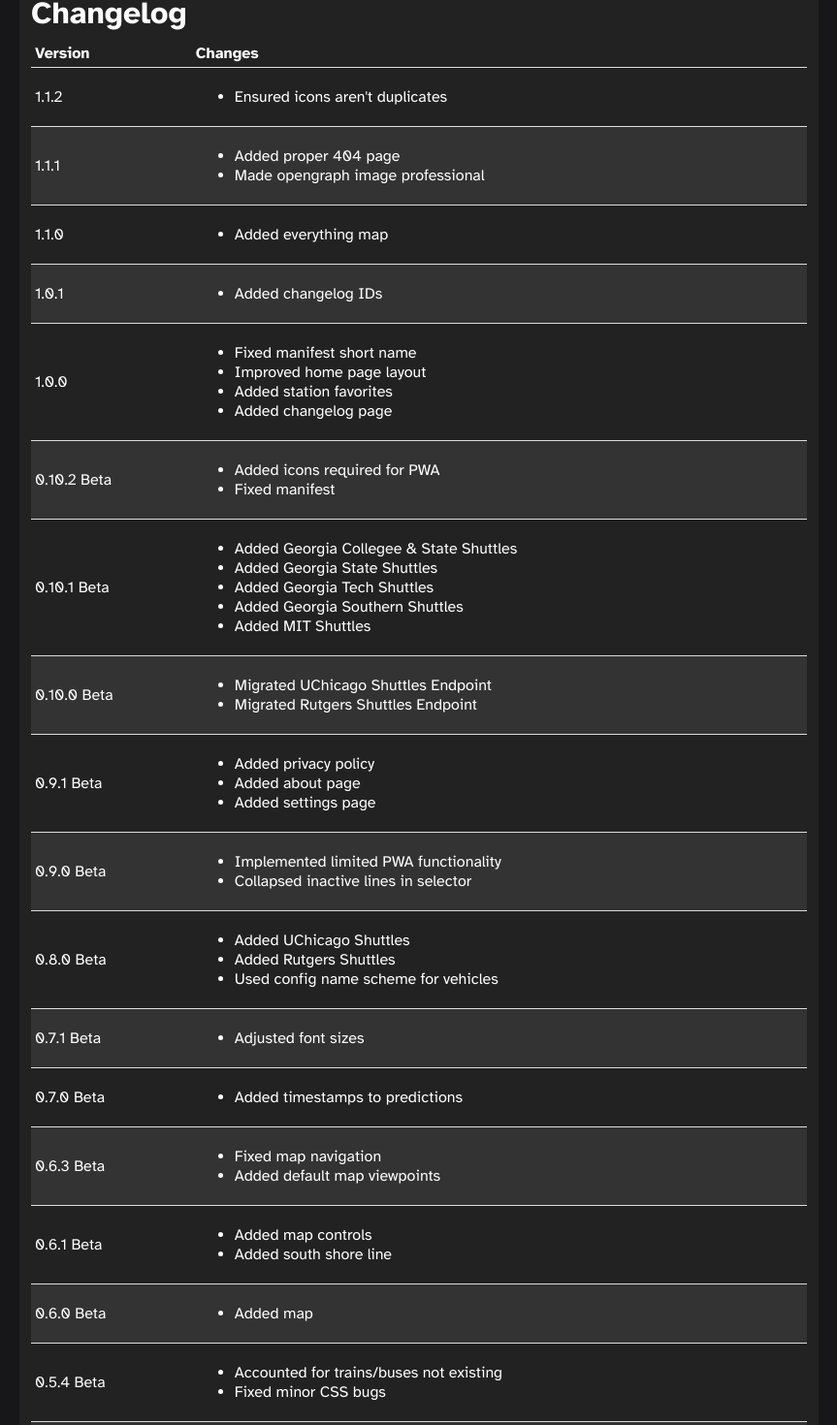
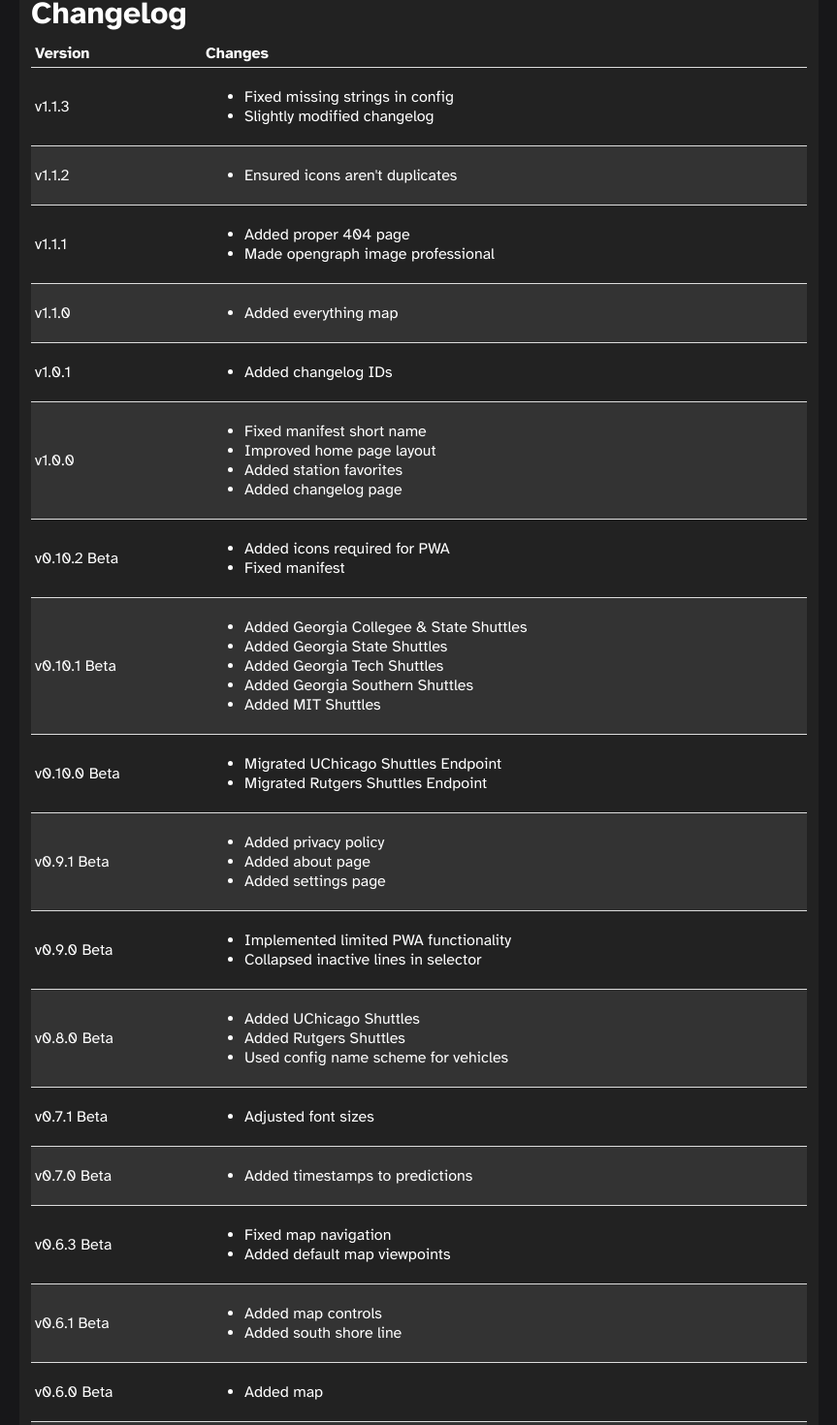
Before and after one commit to transitstatus/transitstatus-react, a React (Vite) app: page /changelog in a window 1280 px wide. Shown: the part 10-1480 px from the top of the page at 97% size, without its empty margins (208-1071 px from the left). Built offline with nearby package versions, Linux system fonts and the light colour scheme.

Commit message:
minor fixes

```diff
--- a/src/components/favoritedStation.jsx
+++ b/src/components/favoritedStation.jsx
@@ -8,7 +8,7 @@ const FavoritedStation = ({ agency, station, style }) => {
 
   return (
     <div
-      class='station'
+      className='station'
       style={{
         fontSize: "1.3rem",
         padding: "8px",
--- a/src/config.js
+++ b/src/config.js
@@ -9,6 +9,7 @@ export const agencies = {
     color: "#2166b1",
     textColor: "#ffffff",
     type: 'Train',
+    typePlural: 'Trains',
     typeCode: 'train',
     typeCodePlural: 'trains',
     addLine: true,
@@ -25,7 +26,7 @@ export const agencies = {
     color: "#005195",
     textColor: "#ffffff",
     type: 'Train',
-    typePlurarl: 'Trains',
+    typePlural: 'Trains',
     typeCode: 'train',
     typeCodePlural: 'trains',
     addLine: false,
@@ -173,7 +174,7 @@ export const agencies = {
 export const config = {
   siteTitle: 'Transit Stat.us',
   tagLine: 'Open source, free, and easy transit tracker.',
-  version: '1.1.0',
+  version: 'v1.1.3',
   additionalWarnings: [
     'Heads up: this shit will probably break!'
   ]
--- a/src/paths/index/changelog.jsx
+++ b/src/paths/index/changelog.jsx
@@ -14,8 +14,17 @@ const Changelog = () => {
           </tr>
         </thead>
         <tbody>
+        <tr id='1-1-3'>
+            <td>v1.1.3</td>
+            <td>
+              <ul>
+                <li>Fixed missing strings in config</li>
+                <li>Slightly modified changelog</li>
+              </ul>
+            </td>
+          </tr>
           <tr id='1-1-2'>
-            <td>1.1.2</td>
+            <td>v1.1.2</td>
             <td>
               <ul>
                 <li>Ensured icons aren't duplicates</li>
@@ -23,7 +32,7 @@ const Changelog = () => {
             </td>
           </tr>
           <tr id='1-1-1'>
-            <td>1.1.1</td>
+            <td>v1.1.1</td>
             <td>
               <ul>
                 <li>Added proper 404 page</li>
@@ -32,7 +41,7 @@ const Changelog = () => {
             </td>
           </tr>
           <tr id='1-1-0'>
-            <td>1.1.0</td>
+            <td>v1.1.0</td>
             <td>
               <ul>
                 <li>Added everything map</li>
@@ -40,7 +49,7 @@ const Changelog = () => {
             </td>
           </tr>
           <tr id='1-0-1'>
-            <td>1.0.1</td>
+            <td>v1.0.1</td>
             <td>
               <ul>
                 <li>Added changelog IDs</li>
@@ -48,7 +57,7 @@ const Changelog = () => {
             </td>
           </tr>
           <tr id='1-0-0'>
-            <td>1.0.0</td>
+            <td>v1.0.0</td>
             <td>
               <ul>
                 <li>Fixed manifest short name</li>
@@ -59,7 +68,7 @@ const Changelog = () => {
             </td>
           </tr>
           <tr id='0-10-2'>
-            <td>0.10.2 Beta</td>
+            <td>v0.10.2 Beta</td>
             <td>
               <ul>
                 <li>Added icons required for PWA</li>
@@ -68,7 +77,7 @@ const Changelog = () => {
             </td>
           </tr>
           <tr id='0-10-1'>
-            <td>0.10.1 Beta</td>
+            <td>v0.10.1 Beta</td>
             <td>
               <ul>
                 <li>Added Georgia Collegee & State Shuttles</li>
@@ -80,7 +89,7 @@ const Changelog = () => {
             </td>
           </tr>
           <tr id='0-10-0'>
-            <td>0.10.0 Beta</td>
+            <td>v0.10.0 Beta</td>
             <td>
               <ul>
                 <li>Migrated UChicago Shuttles Endpoint</li>
@@ -89,7 +98,7 @@ const Changelog = () => {
             </td>
           </tr>
           <tr id='0-9-1'>
-            <td>0.9.1 Beta</td>
+            <td>v0.9.1 Beta</td>
             <td>
               <ul>
                 <li>Added privacy policy</li>
@@ -99,7 +108,7 @@ const Changelog = () => {
             </td>
           </tr>
           <tr id='0-9-0'>
-            <td>0.9.0 Beta</td>
+            <td>v0.9.0 Beta</td>
             <td>
               <ul>
                 <li>Implemented limited PWA functionality</li>
@@ -108,7 +117,7 @@ const Changelog = () => {
             </td>
           </tr>
           <tr id='0-8-0'>
-            <td>0.8.0 Beta</td>
+            <td>v0.8.0 Beta</td>
             <td>
               <ul>
                 <li>Added UChicago Shuttles</li>
@@ -118,7 +127,7 @@ const Changelog = () => {
             </td>
           </tr>
           <tr id='0-7-1'>
-            <td>0.7.1 Beta</td>
+            <td>v0.7.1 Beta</td>
             <td>
               <ul>
                 <li>Adjusted font sizes</li>
@@ -126,7 +135,7 @@ const Changelog = () => {
             </td>
           </tr>
           <tr id='0-7-0'>
-            <td>0.7.0 Beta</td>
+            <td>v0.7.0 Beta</td>
             <td>
               <ul>
                 <li>Added timestamps to predictions</li>
@@ -134,7 +143,7 @@ const Changelog = () => {
             </td>
           </tr>
           <tr id='0-6-3'>
-            <td>0.6.3 Beta</td>
+            <td>v0.6.3 Beta</td>
             <td>
               <ul>
                 <li>Fixed map navigation</li>
@@ -143,7 +152,7 @@ const Changelog = () => {
             </td>
           </tr>
           <tr id='0-6-1'>
-            <td>0.6.1 Beta</td>
+            <td>v0.6.1 Beta</td>
             <td>
               <ul>
                 <li>Added map controls</li>
@@ -152,7 +161,7 @@ const Changelog = () => {
             </td>
           </tr>
           <tr id='0-6-0'>
-            <td>0.6.0 Beta</td>
+            <td>v0.6.0 Beta</td>
             <td>
               <ul>
                 <li>Added map</li>
@@ -160,7 +169,7 @@ const Changelog = () => {
             </td>
           </tr>
           <tr id='0-5-4'>
-            <td>0.5.4 Beta</td>
+            <td>v0.5.4 Beta</td>
             <td>
               <ul>
                 <li>Accounted for trains/buses not existing</li>
@@ -177,7 +186,7 @@ const Changelog = () => {
             </td>
           </tr>
           <tr id='0-5-1'>
-            <td>0.5.1 Beta</td>
+            <td>v0.5.1 Beta</td>
             <td>
               <ul>
                 <li>Ported over Amtraker error handling</li>
@@ -185,7 +194,7 @@ const Changelog = () => {
             </td>
           </tr>
           <tr id='0-5-0'>
-            <td>0.5.0 Beta</td>
+            <td>v0.5.0 Beta</td>
             <td>
               <ul>
                 <li>Added support for multiple agencies</li>
@@ -196,7 +205,7 @@ const Changelog = () => {
             </td>
           </tr>
           <tr id='0-4-0'>
-            <td>0.4.0 Beta</td>
+            <td>v0.4.0 Beta</td>
             <td>
               <ul>
                 <li>Initial Release</li>
```
